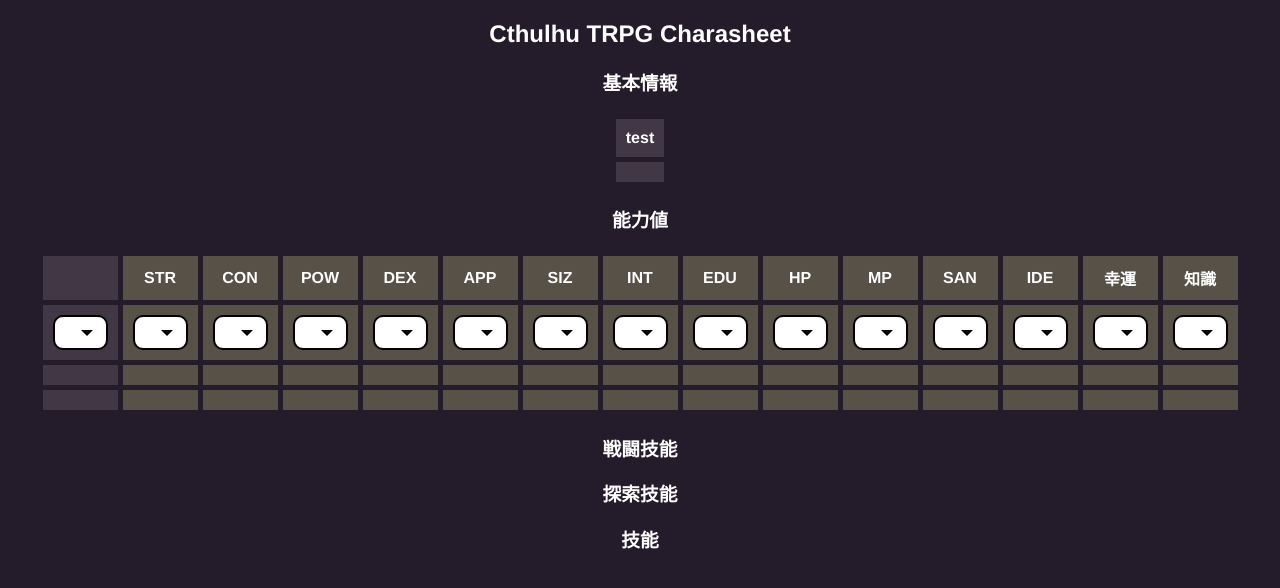
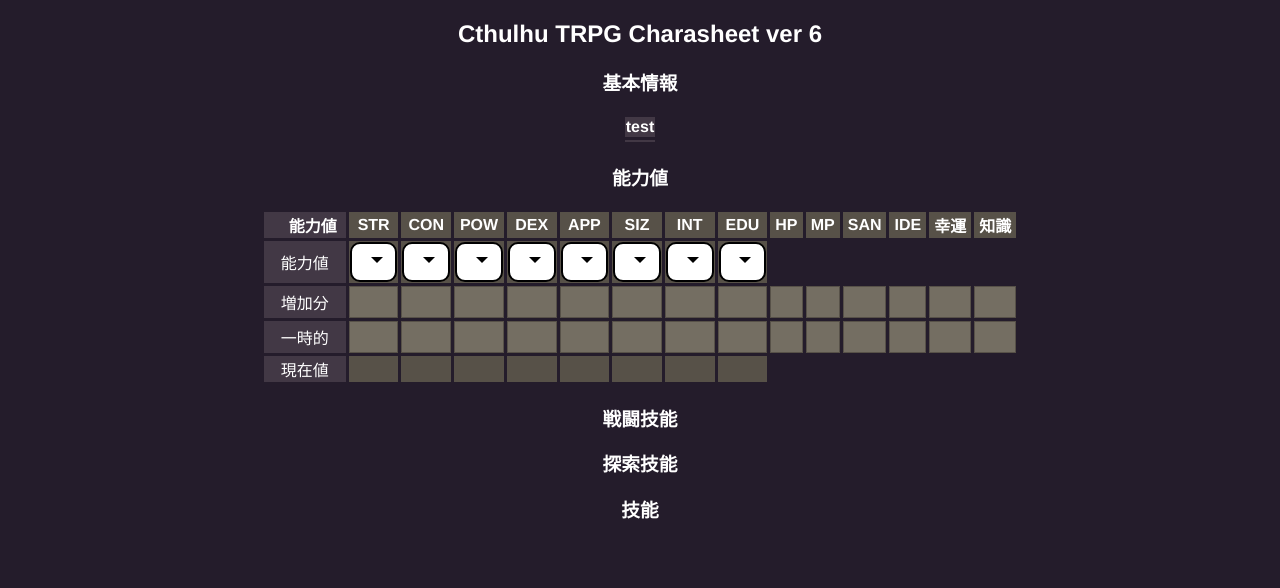
Before and after one commit to cahlchang/CoCCharaSheet, a Vue app: page / in a window 1280 px wide. Shown: the top 588 px of the page. Built offline with nearby package versions, Linux system fonts and the light colour scheme.

Commit message:
Add dev code

```diff
--- a/src/App.vue
+++ b/src/App.vue
@@ -1,8 +1,12 @@
 <template>
 <div id="box">
     <div id="app">
-        <h2>Cthulhu TRPG Charasheet</h2>
-        <h3>基本情報</h3>
+        <h2>Cthulhu TRPG Charasheet ver 6</h2>
+
+        <div onclick="obj=document.getElementById('open_kihon').style; obj.display=(obj.display=='none')?'block':'none';">
+            <a style="cursor:pointer;"><h3>基本情報</h3></a>
+        </div>
+        <div id="open_kihon">
             <div>
                 <table>
                     <thead>
@@ -18,23 +22,34 @@
                     </tbody>
                 </table>
             </div>
-        <h3>能力値</h3>
-        <div>
+        </div>
+        <div onclick="obj=document.getElementById('open_param').style; obj.display=(obj.display=='none')?'block':'none';">
+            <a style="cursor:pointer;"><h3>能力値</h3></a>
+        </div>
+
+        <div id="open_param">
             <table>
                 <thead>
                     <tr>
                         <template v-for='(param, index) in param_items'>
-                            <th :key="index">{{ param }}</th>
+                            <th :key="index">{{ param.name }}</th>
                         </template>
                     </tr>
                 </thead>
                 <tbody>
                     <tr>
                         <template v-for='(param, index) in param_items'>
-                            <td :key=param+index>
+                            <td :key=param+index v-if='param.type==0'>能力値</td>
+                            <td :key=param+index v-if='param.type==1 || param.type==2 || param.type==3'>
                                 <div class="cp_ipselect cp_sl04">
                                     <select v-model="selected">
-                                        <option v-for='(value,index_value) in param_value_list' :key='index_value'>
+                                        <option v-for='(value,index_value) in param_value_list_type_1' :key='index_value' v-if='param.type==1'>
+                                            {{ value }}
+                                        </option>
+                                        <option v-for='(value,index_value) in param_value_list_type_2' :key='index_value' v-if='param.type==2'>
+                                            {{ value }}
+                                        </option>
+                                        <option v-for='(value,index_value) in param_value_list_type_3' :key='index_value' v-if='param.type==3'>
                                             {{ value }}
                                         </option>
                                     </select>
@@ -44,22 +59,36 @@
                     </tr>
                     <tr>
                         <template v-for='(param, index) in param_items'>
-                            <td :key=param+index>
+                            <td :key=param+index  v-if='param.type==0'>増加分
+                            </td>
+                            <td :key=param+index  v-if='param.type==1 || param.type==2 || param.type==3 || param.type==4'>
+                                <input type="text" name="name" maxlength="2" class="input_box_param"/>
                             </td>
                         </template>
                         </tr>
                         <tr>
                             <template v-for='(param, index) in param_items'>
-                                <td :key=param+index>
+                                <td :key=param+index  v-if='param.type==0'>一時的
+                                </td>
+                                <td :key=param+index  v-if='param.type==1 || param.type==2 || param.type==3 || param.type==4'>
+                                    <input type="text" name="name" maxlength="2" class="input_box_param"/>
+                                </td>
+                            </template>
+                        </tr>
+                        <tr>
+                            <template v-for='(param, index) in param_items'>
+                                <td :key=param+index  v-if='param.type==0'>現在値
+                                </td>
+                                <td :key=param+index  v-if='param.type==1 || param.type==2 || param.type==3'>
                                 </td>
                             </template>
                         </tr>
                 </tbody>
             </table>
+        </div>
         <h3>戦闘技能</h3>
         <h3>探索技能</h3>
         <h3>技能</h3>
-        </div>
     </div>
 </div>
 
@@ -76,24 +105,30 @@
       authButtonText: null,
       authFunction: function () {},
       param_items: [
-        '',
-        'STR',
-        'CON',
-        'POW',
-        'DEX',
-        'APP',
-        'SIZ',
-        'INT',
-        'EDU',
-        'HP',
-        'MP',
-        'SAN',
-        'IDE',
-        '幸運',
-        '知識'
+        {'name': '　能力値　', 'type': 0},
+        {'name': 'STR', 'type': 1},
+        {'name': 'CON', 'type': 1},
+        {'name': 'POW', 'type': 1},
+        {'name': 'DEX', 'type': 1},
+        {'name': 'APP', 'type': 1},
+        {'name': 'SIZ', 'type': 1},
+        {'name': 'INT', 'type': 2},
+        {'name': 'EDU', 'type': 3},
+        {'name': 'HP', 'type': 4},
+        {'name': 'MP', 'type': 4},
+        {'name': 'SAN', 'type': 4},
+        {'name': 'IDE', 'type': 4},
+        {'name': '幸運', 'type': 4},
+        {'name': '知識', 'type': 4}
       ],
-      param_value_list: [
-        '3', '4', '5', '6', '7', '8', '9', '10', '11', '12', '13', '14', '15', '16', '17', '18'
+      param_value_list_type_1: [
+        '', '3', '4', '5', '6', '7', '8', '9', '10', '11', '12', '13', '14', '15', '16', '17', '18'
+      ],
+      param_value_list_type_2: [
+        '', '8', '9', '10', '11', '12', '13', '14', '15', '16', '17', '18'
+      ],
+      param_value_list_type_3: [
+        '', '6', '7', '8', '9', '10', '11', '12', '13', '14', '15', '16', '17', '18', '19', '20', '21'
       ]
     }
   }
@@ -109,6 +144,9 @@
 }
 
 #app {
+  width: 60%;
+  margin-left: auto;
+  margin-right: auto;
   font-family: 'Avenir', Helvetica, Arial, sans-serif;
   -webkit-font-smoothing: antialiased;
   -moz-osx-font-smoothing: grayscale;
@@ -118,12 +156,12 @@
 
 table{
   border-collapse: separate;
-  border-spacing: 5px;
+  border-spacing: 3px;
   margin: 0 auto;
 }
 td,th{
-  padding: 10px;
   text-align: center;
+  white-space: nowrap;
 }
 th:first-of-type,
 td:first-of-type{
@@ -146,6 +184,8 @@
  text-overflow: ellipsis;
  border: none;
  outline: none;
+ text-align: center;
+ font-size: 18px;
  background: transparent;
  background-image: none;
  box-shadow: none;
@@ -179,4 +219,20 @@
  padding: 8px 28px 8px 8px;
  color: #000;
 }
+.input_box_param {
+  width:100%;
+  height:10px;
+  border:1px;
+  background-color: #746E62;
+  padding:10px 0px;
+  font-size: 22px;
+  color: #fff;
+  text-align: center;
+}
+.input_box_param input[type="text"] {
+  width:100%;
+  -moz-box-sizing: border-box;
+  -webkit-box-sizing: border-box;
+  box-sizing: border-box;
+}
 </style>
```
Lines whose indentation alone changed are shown as unchanged.
